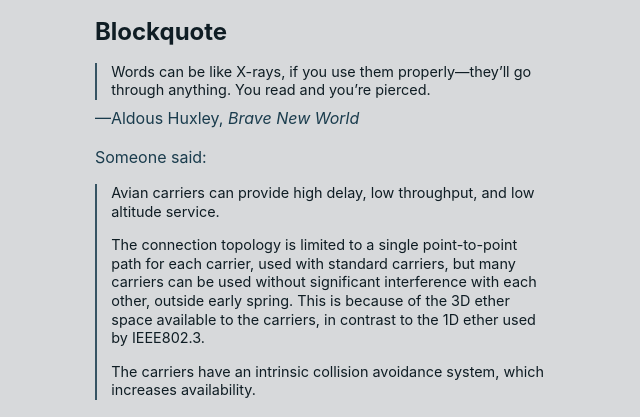
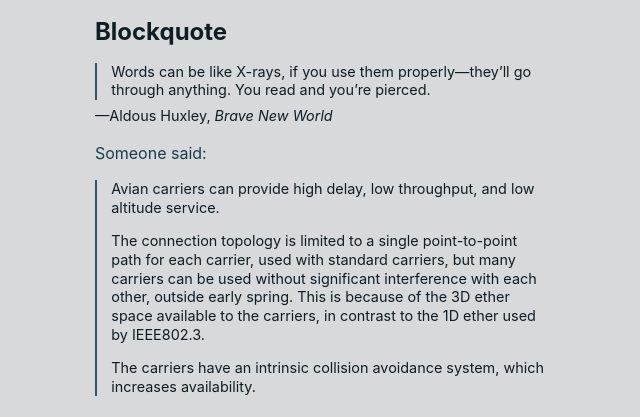
Before and after one commit to aflim/golb, a Jekyll site: the page built from styleguide.md, in a window 1280 px wide. Shown: the part 1663-2080 px from the top of the page, without its empty margins (318-958 px from the left). Built offline with Jekyll 4.4.1, drawn with Linux system fonts in a browser that asks for light colours.

Commit message:
Update stylesheet.css

```diff
--- a/assets/stylesheet.css
+++ b/assets/stylesheet.css
@@ -226,20 +226,22 @@
   margin-block-end: 1em;
 }
 
-firgure figcaption {
+figure figcaption {
   font-size: .9em;
   line-height: 1.3;
+  color: var(--ink-2);
 }
 
 blockquote {
   padding-inline-start: 1em;
   padding-inline-end: 0;
+  padding-block: 0;
   margin-inline: 0;
   margin-block-end: .5em;
   font-size: .9em;
   line-height: 1.3;
   color: var(--ink-2);
-  border-inline-start: .15em solid var(--ink-3);
+  border-inline-start: .20em solid var(--ink-3);
 }
 
 blockquote p {
```
